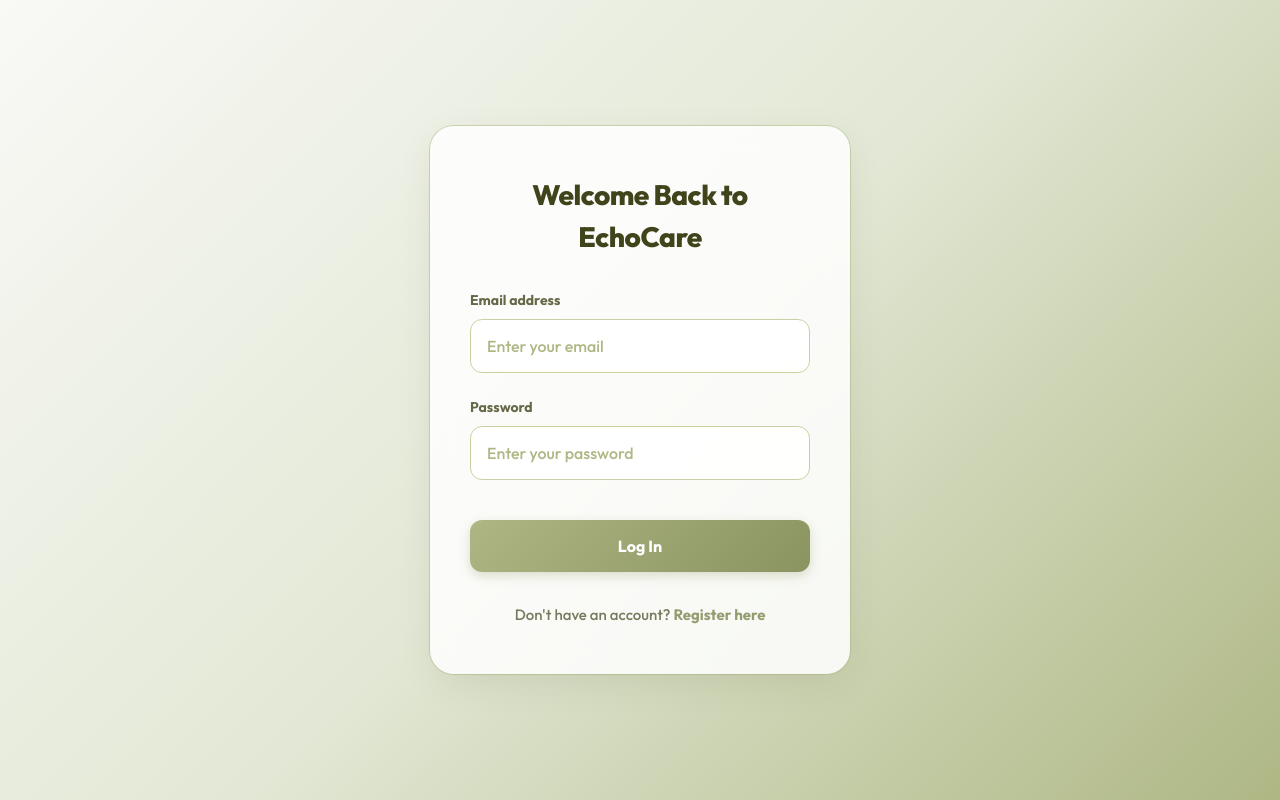
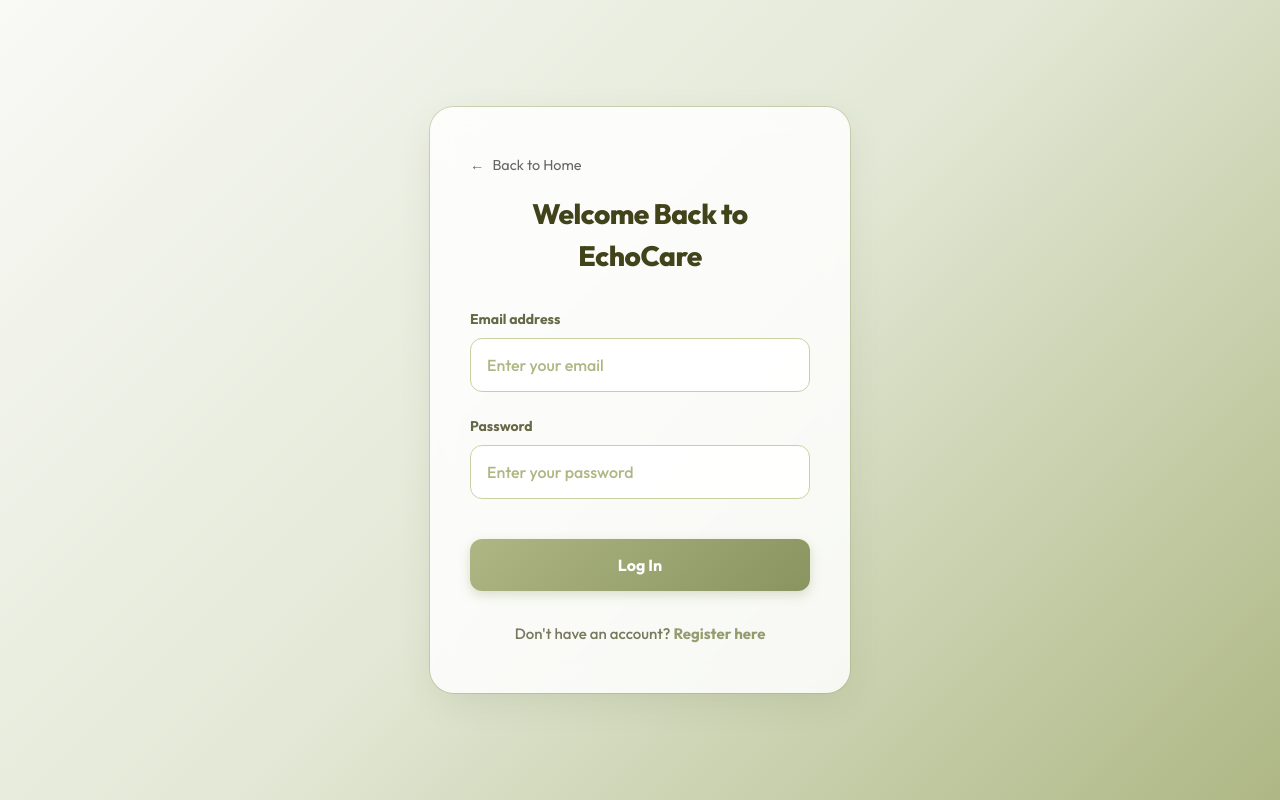
Before and after one commit to Fathima-Ansal/echo-care, a React (Vite) app in the folder frontend/: page /login in a window 1280 px wide. Built offline with nearby package versions, Linux system fonts and the light colour scheme.

Commit message:
ui modified

```diff
--- a/frontend/src/pages/CaretakerDashboard.jsx
+++ b/frontend/src/pages/CaretakerDashboard.jsx
@@ -52,6 +52,9 @@
     const [profileMsg, setProfileMsg] = useState({ text: '', type: '' });
 
     useEffect(() => {
+        // Ensure the page always starts at the top when navigating here
+        window.scrollTo(0, 0);
+
         fetch('http://127.0.0.1:5000/api/logs', {
             headers: {
                 'Authorization': `Bearer ${token}`
--- a/frontend/src/pages/Login.jsx
+++ b/frontend/src/pages/Login.jsx
@@ -3,7 +3,7 @@
 import { AuthContext } from '../context/AuthContext';
 import './Auth.css'; // We'll create a basic CSS file for Auth
 
-const Login = () => {
+const Login = ({ hideBackLink }) => {
     const [email, setEmail] = useState('');
     const [password, setPassword] = useState('');
     const [error, setError] = useState('');
@@ -34,7 +34,7 @@
             if (data.role === 'caregiver') {
                 navigate('/caretaker');
             } else {
-                navigate('/');
+                navigate('/dashboard');
             }
         } catch (err) {
             setError(err.message);
@@ -46,6 +46,15 @@
     return (
         <div className="auth-container">
             <div className="auth-card">
+                {!hideBackLink && (
+                    <button
+                        onClick={() => navigate('/')}
+                        className="back-btn"
+                        style={{ background: 'none', border: 'none', color: '#666', cursor: 'pointer', marginBottom: '1rem', display: 'flex', alignItems: 'center', gap: '0.5rem', fontSize: '0.9rem' }}
+                    >
+                        <span>←</span> Back to Home
+                    </button>
+                )}
                 <h2>Welcome Back to EchoCare</h2>
                 {error && <div className="auth-error">{error}</div>}
                 <form onSubmit={handleSubmit} className="auth-form">
```
